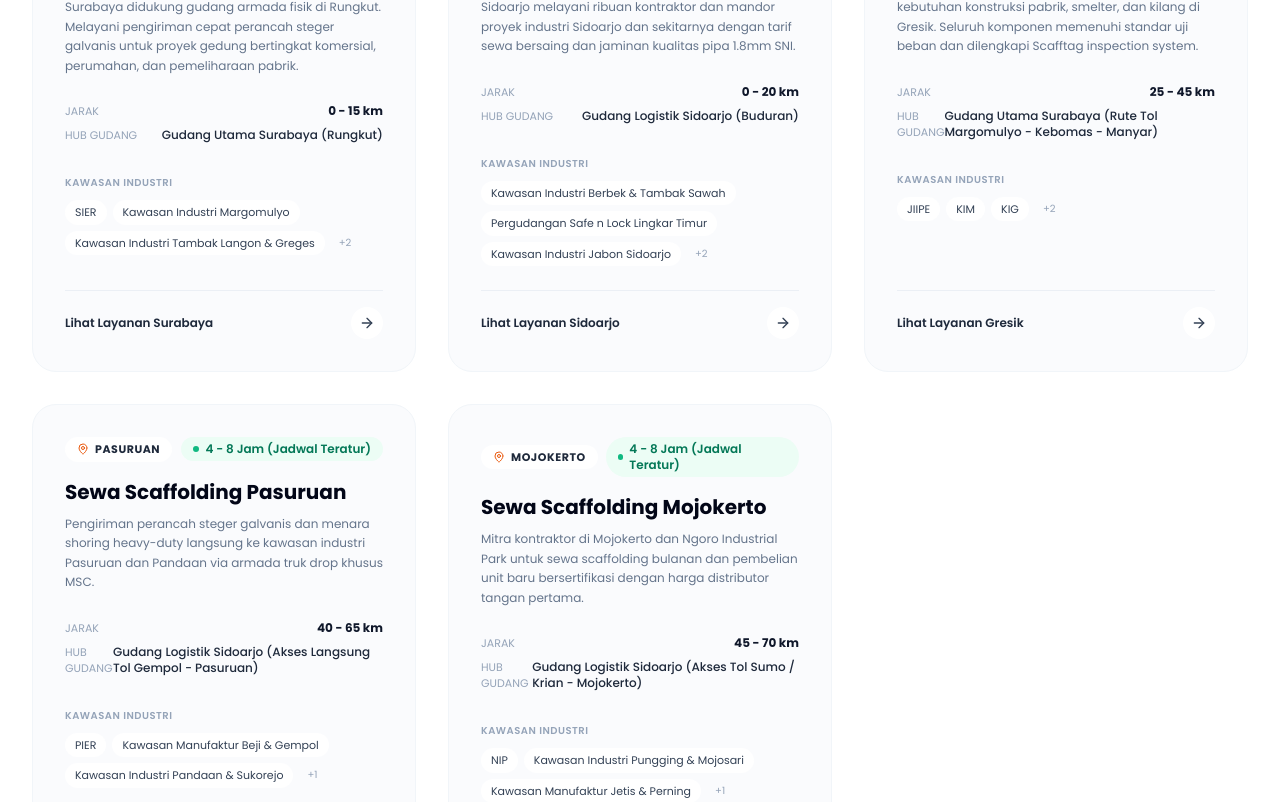
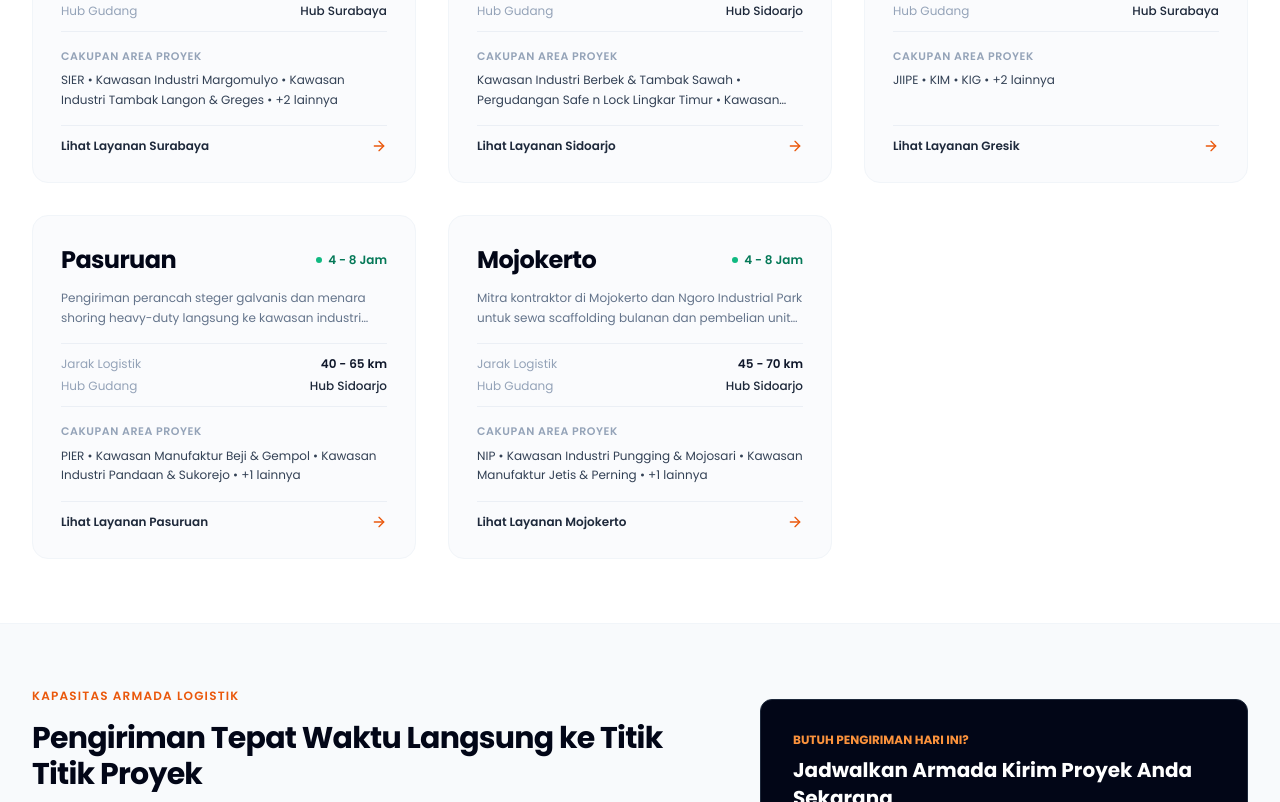
Before and after one commit to ongkipro/mscscaffolding, a Next.js app: page /area-layanan in a window 1280 px wide. Shown: the part 818-1620 px from the top of the page. Built offline with nearby package versions, Linux system fonts and the light colour scheme.

Commit message:
refactor: clean area-layanan city cards and balance 2-column specs layout

```diff
--- a/src/app/area-layanan/page.tsx
+++ b/src/app/area-layanan/page.tsx
@@ -74,7 +74,7 @@ export default async function AreaLayananPage() {
       <section className="py-16 bg-white">
         <div className="max-w-7xl mx-auto px-4 sm:px-6 lg:px-8">
           <div className="max-w-2xl mb-12">
-            <span className="text-xs font-mono font-semibold uppercase tracking-wider text-orange-600 bg-orange-50 px-2.5 py-1 rounded inline-block mb-3">
+            <span className="text-xs uppercase tracking-widest text-orange-600 font-semibold mb-2 block">
               Wilayah Layanan
             </span>
             <h2 className="text-2xl sm:text-3xl font-bold text-slate-950">
@@ -85,74 +85,56 @@ export default async function AreaLayananPage() {
             </p>
           </div>
 
-          <div className="grid grid-cols-1 md:grid-cols-2 lg:grid-cols-3 gap-8">
+          <div className="grid grid-cols-1 md:grid-cols-2 lg:grid-cols-3 gap-6 sm:gap-8">
             {locations.map((loc) => (
               <Link
                 key={loc.slug}
                 href={`/area-layanan/${loc.slug}`}
-                className="bg-slate-50/70 hover:bg-slate-50 p-8 rounded-3xl transition-all duration-300 flex flex-col justify-between group block border border-slate-100 hover:border-slate-200 hover:shadow-md"
+                className="bg-slate-50/70 hover:bg-slate-50/90 p-6 sm:p-7 rounded-2xl transition-all duration-300 flex flex-col justify-between group block border border-slate-100 hover:border-slate-200"
               >
                 <div>
-                  <div className="flex items-center justify-between gap-2 mb-4">
-                    <div className="inline-flex items-center gap-1.5 px-3 py-1 rounded-full bg-white text-slate-800 text-[11px] font-mono font-bold uppercase tracking-wider shadow-xs">
-                      <MapPin className="w-3 h-3 text-orange-600" />
-                      <span>{loc.city}</span>
+                  <div className="flex items-center justify-between gap-3 mb-3">
+                    <h3 className="font-bold text-xl sm:text-2xl text-slate-950 group-hover:text-orange-600 transition-colors tracking-tight">
+                      {loc.city}
+                    </h3>
+                    <span className="text-xs font-semibold text-emerald-700 flex items-center gap-1.5 shrink-0">
+                      <span className="w-1.5 h-1.5 rounded-full bg-emerald-500 inline-block" />
+                      <span>{loc.leadTimeHours.split('(')[0].trim()}</span>
+                    </span>
+                  </div>
+
+                  <p className="text-xs text-slate-500 leading-relaxed mb-4 line-clamp-2">
+                    {loc.description}
+                  </p>
+
+                  <div className="space-y-1.5 py-3 border-y border-slate-200/60 my-4 text-xs">
+                    <div className="flex items-center justify-between text-slate-600">
+                      <span className="text-slate-400">Jarak Logistik</span>
+                      <span className="font-semibold text-slate-900">{loc.distanceKm}</span>
                     </div>
-                    <div className="text-xs font-mono font-semibold text-emerald-700 bg-emerald-50 px-3 py-1 rounded-full flex items-center gap-1.5">
-                      <span className="w-1.5 h-1.5 rounded-full bg-emerald-500 inline-block" />
-                      <span>{loc.leadTimeHours}</span>
+                    <div className="flex items-center justify-between text-slate-600">
+                      <span className="text-slate-400">Hub Gudang</span>
+                      <span className="font-medium text-slate-800 text-right">
+                        {loc.warehouseHub.includes('Surabaya') ? 'Hub Surabaya' : 'Hub Sidoarjo'}
+                      </span>
                     </div>
                   </div>
 
-                  <h3 className="font-bold text-xl text-slate-950 mb-2 group-hover:text-orange-600 transition-colors">
-                    Sewa Scaffolding {loc.city}
-                  </h3>
-
-                  <p className="text-xs text-slate-500 leading-relaxed mb-5">
-                    {loc.description}
-                  </p>
-
-                  <div className="space-y-2 mb-6 py-2 text-xs">
-                    <div className="flex items-center justify-between text-slate-600">
-                      <span className="text-slate-400 font-mono text-[11px]">JARAK</span>
-                      <span className="font-mono font-bold text-slate-900">{loc.distanceKm}</span>
+                  {/* Kawasan Industri Utama */}
+                  <div className="mb-4">
+                    <div className="text-[11px] uppercase tracking-wider text-slate-400 font-semibold mb-1.5">
+                      Cakupan Area Proyek
                     </div>
-                    <div className="flex items-center justify-between text-slate-600">
-                      <span className="text-slate-400 font-mono text-[11px]">HUB GUDANG</span>
-                      <span className="font-medium text-slate-800">{loc.warehouseHub}</span>
-                    </div>
-                  </div>
-
-                  {/* Industrial Estates */}
-                  <div className="mb-6">
-                    <div className="text-[10px] font-mono uppercase tracking-wider text-slate-400 font-semibold mb-2.5">
-                      Kawasan Industri
-                    </div>
-                    <div className="flex flex-wrap gap-1.5">
-                      {loc.industrialEstates.slice(0, 3).map((estate, eIdx) => (
-                        <span
-                          key={eIdx}
-                          className="px-2.5 py-1 bg-white text-slate-700 rounded-full text-[11px] shadow-xs"
-                        >
-                          {estate.split('(')[0].trim()}
-                        </span>
-                      ))}
-                      {loc.industrialEstates.length > 3 && (
-                        <span className="px-2 py-1 text-slate-400 text-[10px] font-mono">
-                          +{loc.industrialEstates.length - 3}
-                        </span>
-                      )}
-                    </div>
+                    <p className="text-xs text-slate-700 leading-relaxed line-clamp-2">
+                      {loc.industrialEstates.slice(0, 3).map((e) => e.split('(')[0].trim()).join(' • ')}
+                      {loc.industrialEstates.length > 3 && ` • +${loc.industrialEstates.length - 3} lainnya`}
+                    </p>
                   </div>
                 </div>
 
-                <div className="pt-4 border-t border-slate-200/60 flex items-center justify-between">
-                  <span className="text-xs font-semibold text-slate-800 group-hover:text-orange-600 transition-colors">
-                    Lihat Layanan {loc.city}
-                  </span>
-                  <div className="w-8 h-8 rounded-full bg-white group-hover:bg-orange-600 flex items-center justify-center text-slate-700 group-hover:text-white transition-all shadow-2xs">
-                    <ArrowRight className="w-4 h-4" />
-                  </div>
+                <div className="pt-3 border-t border-slate-200/60 flex items-center justify-between text-xs font-semibold text-slate-800 group-hover:text-orange-600 transition-colors">
+                  <span>Lihat Layanan {loc.city}</span>
+                  <ArrowRight className="w-4 h-4 group-hover:translate-x-1 transition-transform text-orange-600" />
                 </div>
               </Link>
             ))}
@@ -165,10 +147,10 @@ export default async function AreaLayananPage() {
         <div className="max-w-7xl mx-auto px-4 sm:px-6 lg:px-8">
           <div className="grid grid-cols-1 lg:grid-cols-12 gap-8 items-center">
             <div className="lg:col-span-7 space-y-4">
-              <span className="text-xs font-mono font-semibold uppercase tracking-wider text-orange-600 bg-orange-50 px-2.5 py-1 rounded inline-block">
+              <span className="text-xs uppercase tracking-widest text-orange-600 font-semibold mb-2 block">
                 Kapasitas Armada Logistik
               </span>
-              <h2 className="text-2xl sm:text-3xl font-bold text-slate-950">
+              <h2 className="text-2xl sm:text-3xl font-bold text-slate-950 tracking-tight">
                 Pengiriman Tepat Waktu Langsung ke Titik Titik Proyek
               </h2>
               <p className="text-slate-600 text-sm leading-relaxed">
--- a/src/app/produk/[slug]/page.tsx
+++ b/src/app/produk/[slug]/page.tsx
@@ -271,19 +271,23 @@ export default async function ProductDetailPage({
                 .map((s) => ({ label: s.label, value: s.value }));
 
               const allSpecs: DisplaySpecItem[] = [...primarySpecs, ...extraSpecs];
+              const half = Math.ceil(allSpecs.length / 2);
+              const col1 = allSpecs.slice(0, half);
+              const col2 = allSpecs.slice(half);
 
               return (
-                <div className="max-w-4xl divide-y divide-slate-100 border-y border-slate-100">
-                  {allSpecs.map((item, idx) => (
+                <div className="max-w-4xl grid grid-cols-1 md:grid-cols-2 gap-x-12">
+                  <div className="divide-y divide-slate-100 border-y border-slate-100">
+                    {col1.map((item, idx) => (
                       <div
                         key={idx}
-                      className="py-3.5 flex flex-col sm:flex-row sm:items-center justify-between gap-1 sm:gap-6 hover:bg-slate-50/50 transition-colors px-2"
+                        className="py-3 sm:py-3.5 flex items-center justify-between gap-4 hover:bg-slate-50/50 transition-colors px-1"
                       >
                         <span className="text-xs sm:text-sm text-slate-500 font-medium">
                           {item.label}
                         </span>
                         <span
-                        className={`text-xs sm:text-sm font-semibold font-mono ${
+                          className={`text-xs sm:text-sm font-semibold font-mono text-right ${
                             item.highlight === 'orange'
                               ? 'text-orange-600 font-bold'
                               : item.highlight === 'emerald'
@@ -295,6 +299,31 @@ export default async function ProductDetailPage({
                         </span>
                       </div>
                     ))}
+                  </div>
+
+                  <div className="divide-y divide-slate-100 border-y border-slate-100">
+                    {col2.map((item, idx) => (
+                      <div
+                        key={idx}
+                        className="py-3 sm:py-3.5 flex items-center justify-between gap-4 hover:bg-slate-50/50 transition-colors px-1"
+                      >
+                        <span className="text-xs sm:text-sm text-slate-500 font-medium">
+                          {item.label}
+                        </span>
+                        <span
+                          className={`text-xs sm:text-sm font-semibold font-mono text-right ${
+                            item.highlight === 'orange'
+                              ? 'text-orange-600 font-bold'
+                              : item.highlight === 'emerald'
+                              ? 'text-emerald-700 font-bold'
+                              : 'text-slate-900'
+                          }`}
+                        >
+                          {item.value}
+                        </span>
+                      </div>
+                    ))}
+                  </div>
                 </div>
               );
             })()}
```
Lines whose indentation alone changed are shown as unchanged.
